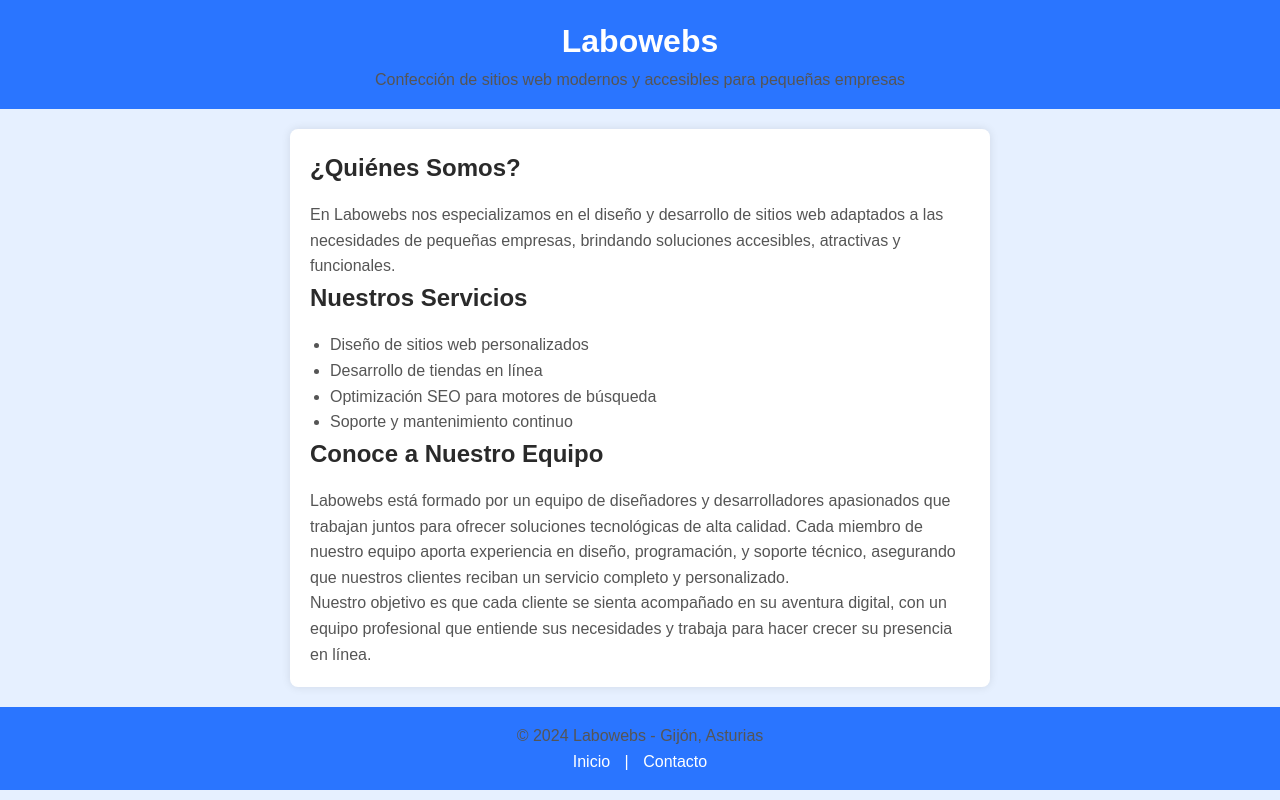
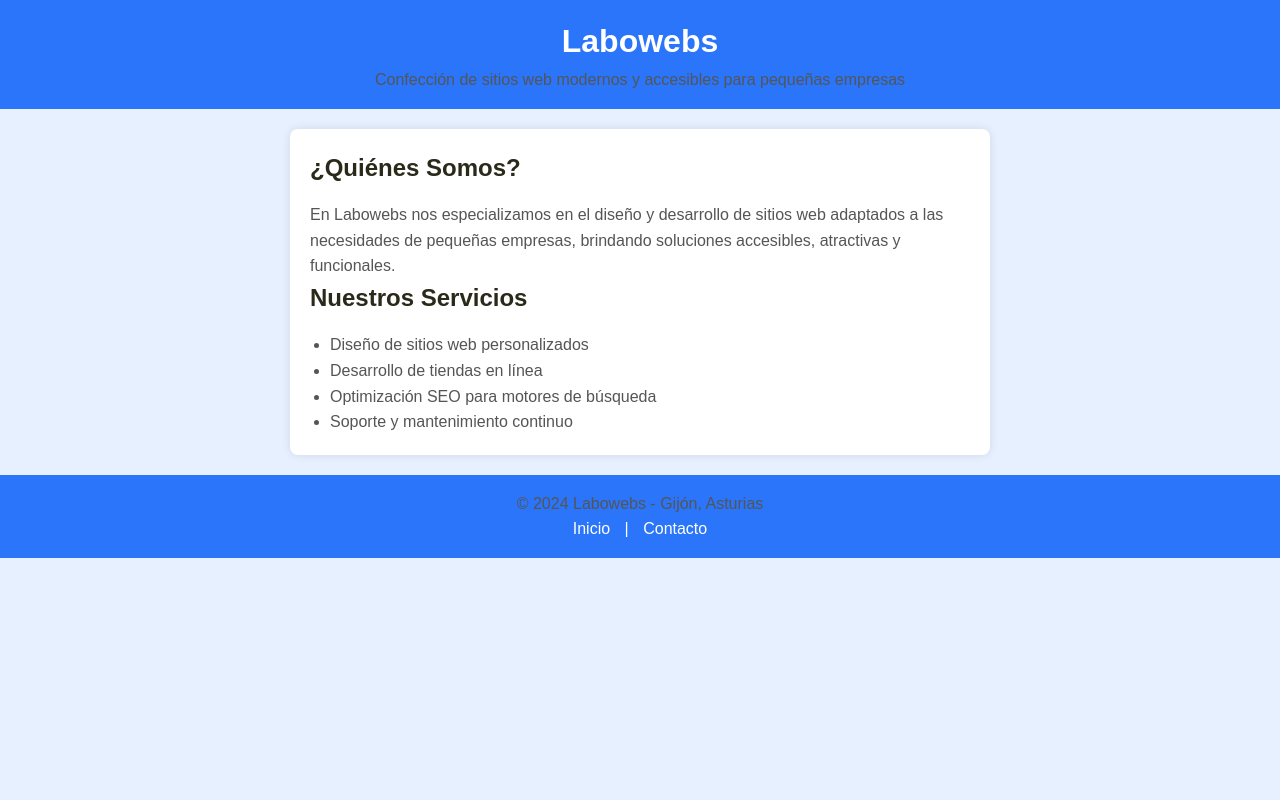
Before and after one commit to alejandromg73/labowebs, a plain HTML site: page index.html in a window 1280 px wide. Drawn offline with Linux system fonts and the light colour scheme.

Commit message:
Actualizados estilos

```diff
--- a/css/estilos.css
+++ b/css/estilos.css
@@ -6,7 +6,7 @@
 
 body {
     font-family: Arial, sans-serif;
-    color: #2a2a2a;
+    color: #2a2a1a;
     line-height: 1.6;
     background-color: #e6f0ff;
     display: flex;
@@ -15,7 +15,7 @@ body {
 }
 
 header, footer {
-    background-color: #2a75ff;
+    background-color: #2a75fa;
     color: #ffffff;
     text-align: center;
     padding: 1em 0;
@@ -35,7 +35,7 @@ section.about, section.contact-form, section.map {
 }
 
 h2 {
-    color: #2a2a2a;
+    color: #2a2a1a;
     margin-bottom: 15px;
 }
 
--- a/index.html
+++ b/index.html
@@ -24,9 +24,7 @@
             <li>Soporte y mantenimiento continuo</li>
         </ul>
 
-        <h2>Conoce a Nuestro Equipo</h2>
-        <p>Labowebs está formado por un equipo de diseñadores y desarrolladores apasionados que trabajan juntos para ofrecer soluciones tecnológicas de alta calidad. Cada miembro de nuestro equipo aporta experiencia en diseño, programación, y soporte técnico, asegurando que nuestros clientes reciban un servicio completo y personalizado.</p>
-        <p>Nuestro objetivo es que cada cliente se sienta acompañado en su aventura digital, con un equipo profesional que entiende sus necesidades y trabaja para hacer crecer su presencia en línea.</p>
+
     </section>
 
     <footer>
--- a/js/script.js
+++ b/js/script.js
@@ -18,11 +18,6 @@ document.addEventListener("DOMContentLoaded", function() {
             valid = false;
         }
 
-        if (mensaje.value.trim() === "") {
-            alert("Por favor, ingrese un mensaje.");
-            valid = false;
-        }
-
         if (!valid) {
             event.preventDefault();
         }
```
Also changed, not shown: contacto.html (+1 -5 lines), 1 other file.
